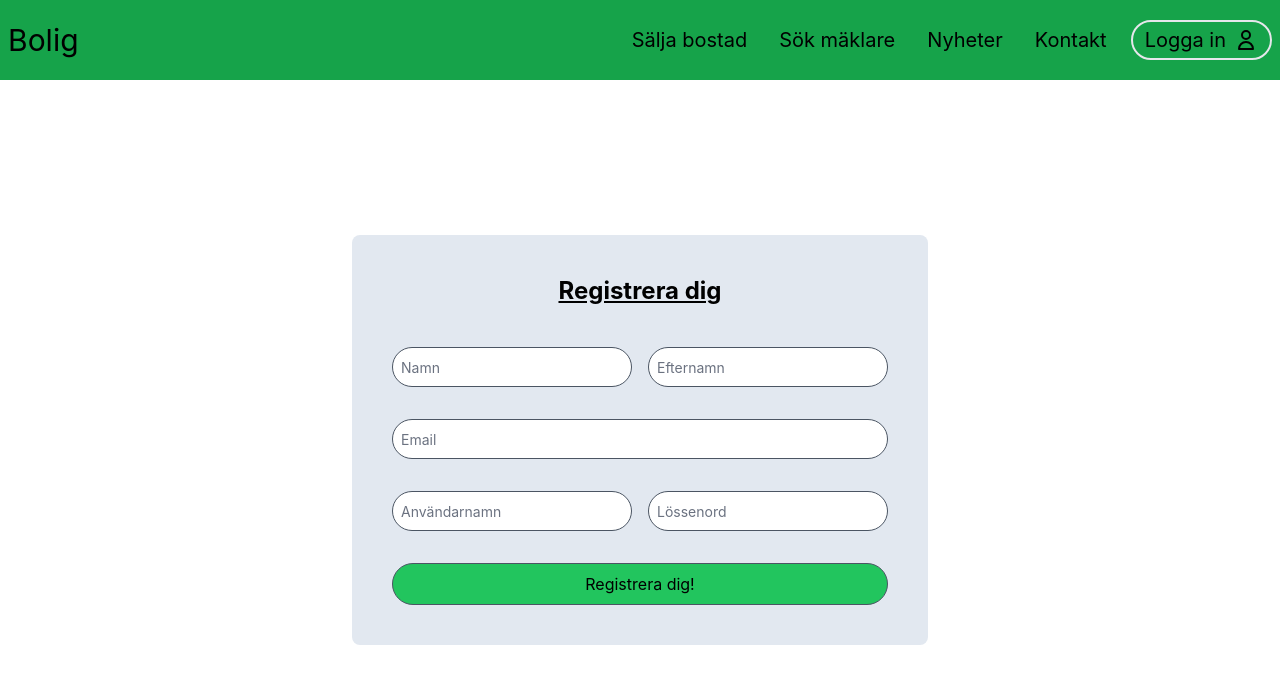
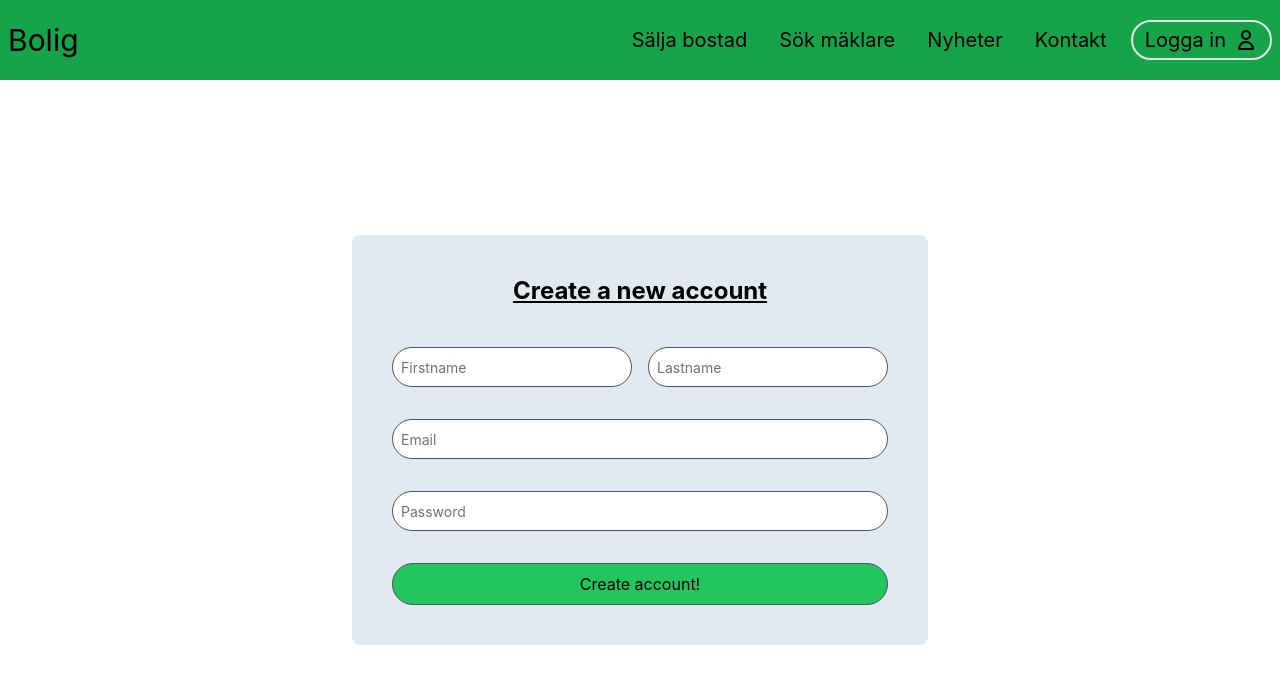
Before and after one commit to MaxAndreasLundin/bolig-web, a Next.js app: page /registration in a window 1280 px wide. Shown: the top 684 px of the page. Built offline with nearby package versions, Linux system fonts and the light colour scheme.

Commit message:
update input fields name

```diff
--- a/app/login/page.tsx
+++ b/app/login/page.tsx
@@ -5,27 +5,30 @@ const login = () => {
   return (
     <div className="bg-white flex flex-col items-center justify-center h-[90vh]">
       <h1 className="text-black text-2xl font-bold">Logga in</h1>
-      <div className="flex gap-4 m-8">
+      <div className="flex flex-col gap-4 m-8">
+        <div className="flex gap-4">
           <input
             className="input-field"
-          type="text"
+            type="email"
             name="name"
-          placeholder="Andvändarnamn..."
+            placeholder="Email..."
           />
           <input
             className="input-field"
             type="password"
             name="password"
-          placeholder="Lössenord..."
+            placeholder="Pasword..."
           />
         </div>
+      <button className="bg-green-500 flex justify-center w-full rounded-full p-2 border border-gray-600 hover:bg-green-600">Sign in</button>
+      </div>
       <p className="text-black">
-        Inget konto? Skapa ett konto genom att{" "}
+        No account? Create a new account by{" "}
         <Link href={"registration"}>
-          <span className="underline cursor-pointer">klicka här!</span>
+          <span className="underline cursor-pointer">Click here!</span>
         </Link>
       </p>
-      <p className="text-blue-500 text-xs pt-2">Glömt lössenord, klicka här.</p>
+      <p className="text-blue-500 text-xs pt-2">Forgot password, Click here.</p>
     </div>
   );
 };
--- a/app/registration/page.tsx
+++ b/app/registration/page.tsx
@@ -6,11 +6,10 @@ const registration = () => {
 
   const formik = useFormik({
     initialValues: {
+      email: "",
+      password: "",
       firstName: "",
       lastName: "",
-      email: "",
-      userName: "",
-      password: "",
     },
 
     onSubmit: (values) => {
@@ -23,12 +22,12 @@ const registration = () => {
     <div className="bg-white flex flex-col items-center justify-center h-[90vh]">
       <form onSubmit={formik.handleSubmit} className="bg-slate-200 p-10 rounded-lg">
         <h1 className="flex justify-center mb-10 text-black text-2xl font-bold underline">
-          Registrera dig
+          Create a new account
         </h1>
         <div className="flex gap-4 mb-8">
           <input
             type="text"
-            placeholder="Namn"
+            placeholder="Firstname"
             id="firstName"
             value={formik.values.firstName}
             onChange={formik.handleChange}
@@ -36,7 +35,7 @@ const registration = () => {
           />
           <input
             type="text"
-            placeholder="Efternamn"
+            placeholder="Lastname"
             id="lastName"
             value={formik.values.lastName}
             onChange={formik.handleChange}
@@ -54,28 +53,21 @@ const registration = () => {
           />
         </div>
         <div className="flex gap-4 mb-8">
-          <input
-            type="text"
-            placeholder="Användarnamn"
-            id="userName"
-            value={formik.values.userName}
-            onChange={formik.handleChange}
-            className="input-field text-black"
-          />
+
           <input
             type="password"
-            placeholder="Lössenord"
+            placeholder="Password"
             id="password"
             value={formik.values.password}
             onChange={formik.handleChange}
-            className="input-field text-black"
+            className="input-field w-full text-black"
           />
         </div>
         <button
           type="submit"
           className="bg-green-500 flex justify-center w-full rounded-full p-2 border border-gray-600 hover:bg-green-600"
         >
-          <p className="hover:scale-110">Registrera dig!</p>
+          <p className="hover:scale-110">Create account!</p>
         </button>
       </form>
     </div>
```
Lines whose indentation alone changed are shown as unchanged.
